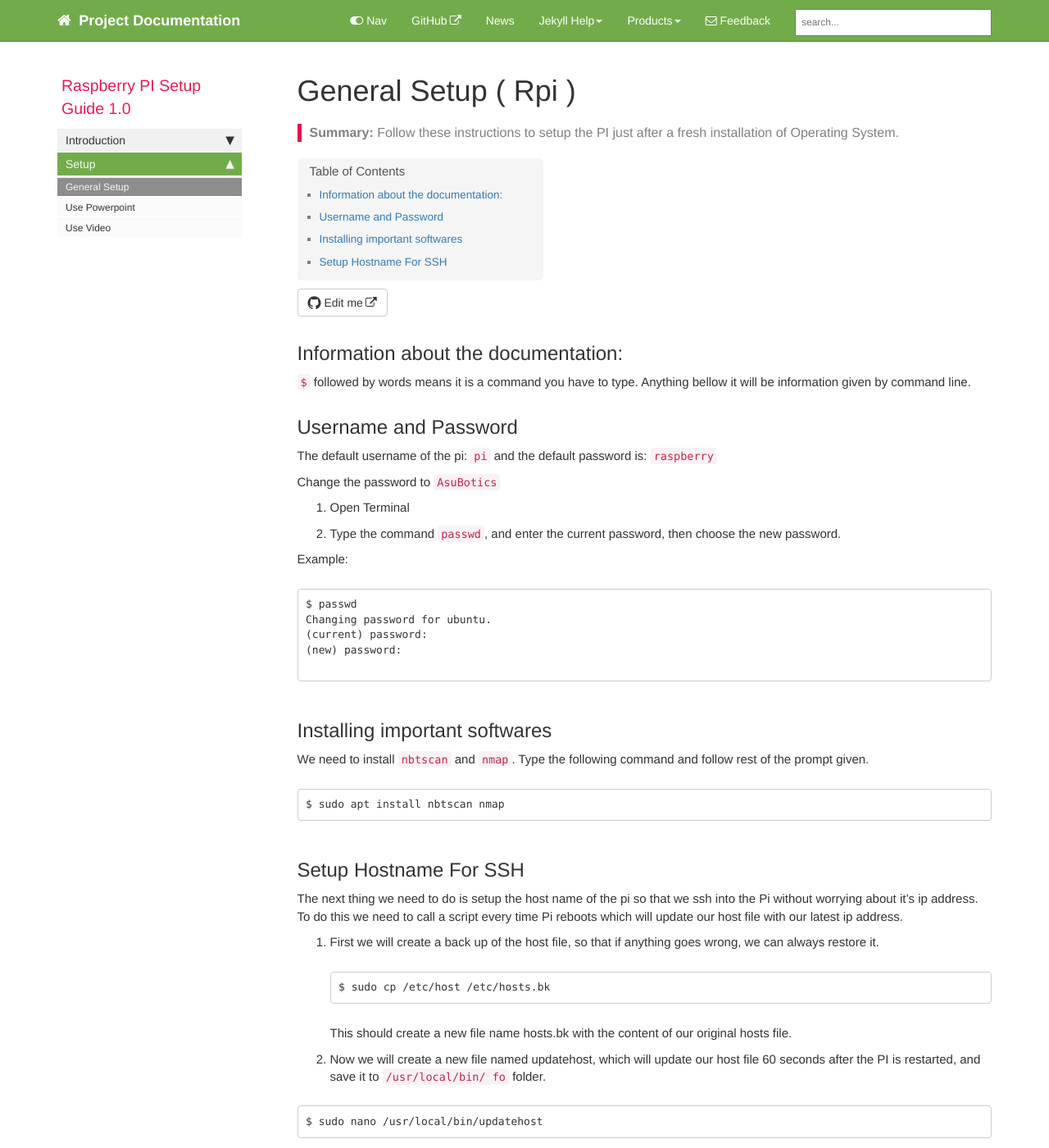
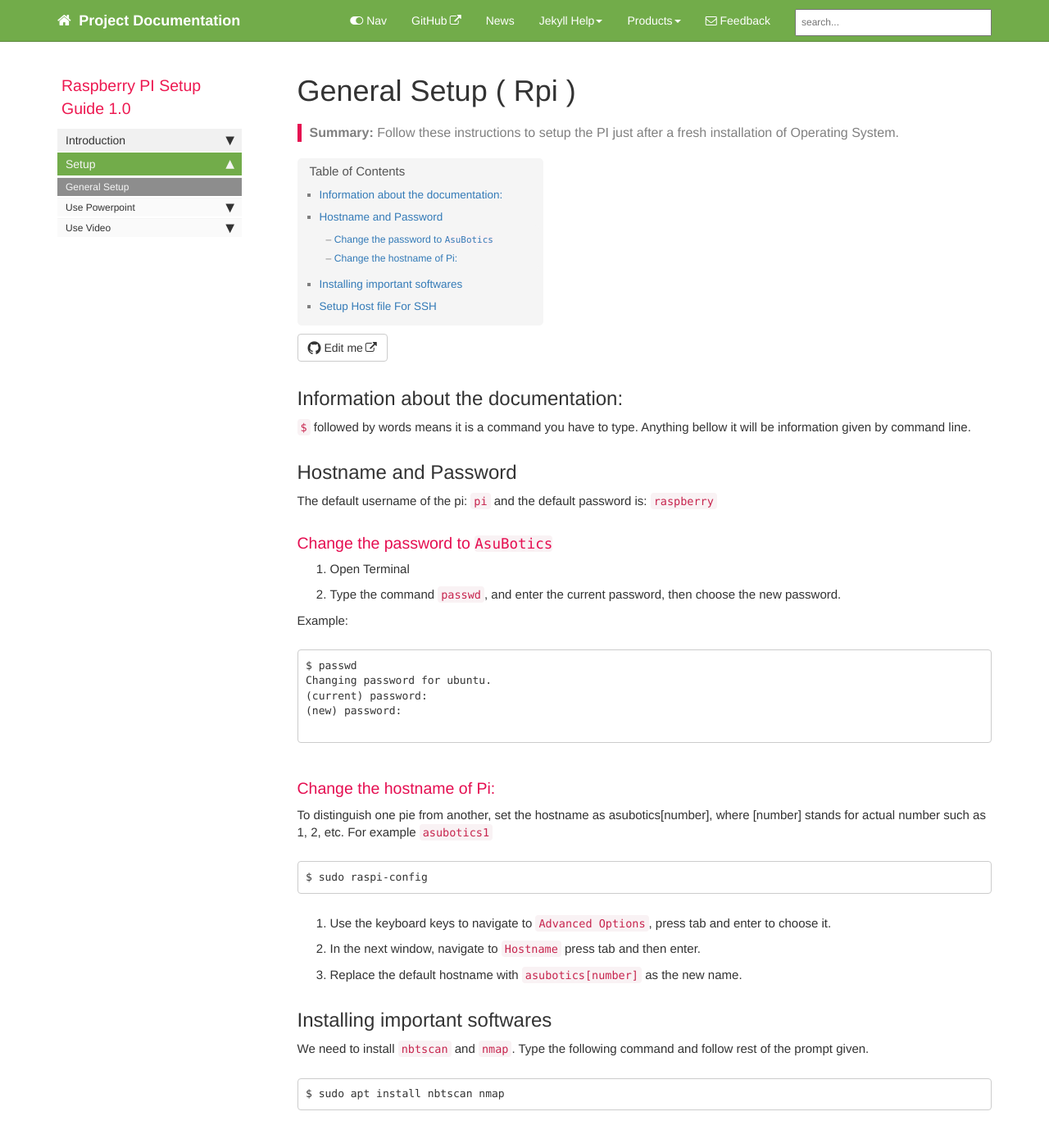
Before and after one commit to digvijayad/documentations, a Jekyll site: the page built from pages/raspberry/rpi_general_setup.md, in a window 1280 px wide and 1400 px high. Shown: the whole window at 82% size. Built offline with Jekyll 4.4.1, drawn with Linux system fonts in a browser that asks for light colours; nearby versions of some CDN libraries; comment, search, counter and statistics services are not loaded; some of the changed text lies outside the part shown.

````diff
--- a/pages/raspberry/rpi_general_setup.md
+++ b/pages/raspberry/rpi_general_setup.md
@@ -10,10 +10,10 @@ folder: raspberry
 ## Information about the documentation:
 ```$ ``` followed by words means it is a command you have to type. Anything bellow it will be information given by command line.
 
-## Username and Password
+## Hostname and Password
 The default username of the pi: ```pi``` and the default password is: ```raspberry```
 
-Change the password to ```AsuBotics```
+### Change the password to ```AsuBotics```
 1. Open Terminal
 1. Type the command ```passwd```, and enter the current password, then choose the new password.
 
@@ -26,15 +26,27 @@ Changing password for ubuntu.
 (new) password:
 
 ```
+### Change the hostname of Pi:
+
+To distinguish one pie from another, set the hostname as asubotics[number], where [number] stands for actual number such as 1, 2, etc.
+For example ```asubotics1 ```
+
+```
+$ sudo raspi-config
+```
+1. Use the keyboard keys to navigate to ```Advanced Options```, press tab and enter to choose it.
+1. In the next window, navigate to ```Hostname``` press tab and then enter.
+2. Replace the default hostname with ```asubotics[number]``` as the new name.
 
 ## Installing important softwares
+
 We need to install ```nbtscan``` and ```nmap```.
 Type the following command and follow rest of the prompt given.
 ```
 $ sudo apt install nbtscan nmap
 ```
 
-## Setup Hostname For SSH
+## Setup Host file For SSH
 The next thing we need to do is setup the host name of the pi so that we ssh into the Pi without worrying about it's ip address.
 To do this we need to call a script every time Pi reboots which will update our host file with our latest ip address.
 
@@ -44,7 +56,7 @@ $ sudo cp /etc/host /etc/hosts.bk
 ```
 This should create a new file name hosts.bk with the content of our original hosts file.
 
-1. Now we will create a new file named updatehost, which will update our host file 60 seconds after the PI is restarted, and save it to ```/usr/local/bin/ fo``` folder.
+1. Now we will create a new file named updatehost, which will update our host file 60 seconds after the PI is restarted, and save it to ```/usr/local/bin/``` folder, and the file to the crontab so that it runs on every reboot.
 
 ```
 $ sudo nano /usr/local/bin/updatehost
@@ -65,3 +77,13 @@ cat /etc/hosts.bk >> /etc/hosts
 cat /etc/hosts
 
 ```
+
+Edit the sudo crontab and tell it to run the file on every boot. Run the command and follow prompts.
+```
+$ sudo crontab -e
+```
+once the file is open,
+enter the following command at the bottom of the file.
+```
+@reboot /usr/local/bin/updatehost
+```
````
Also changed, not shown: _data/sidebars/raspberry_sidebar.yml (+16 -6 lines).
